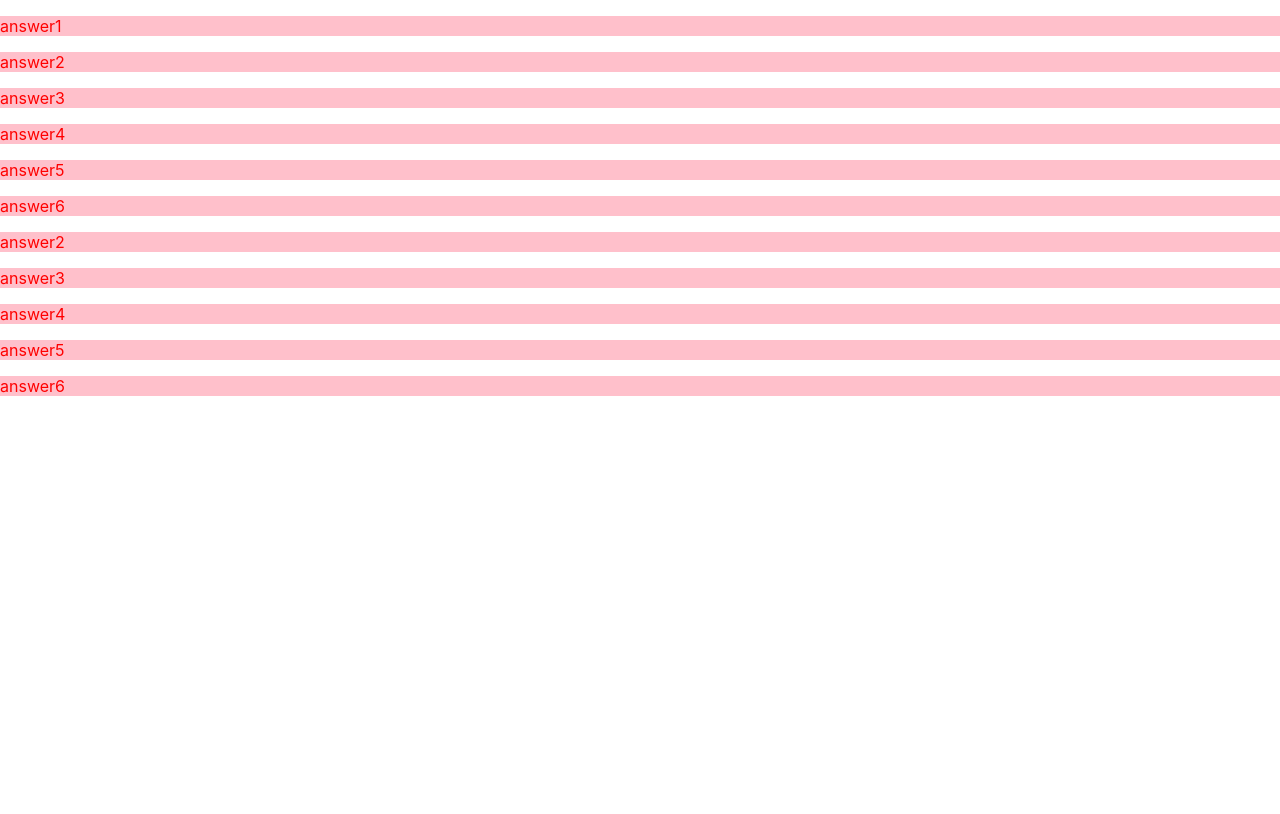
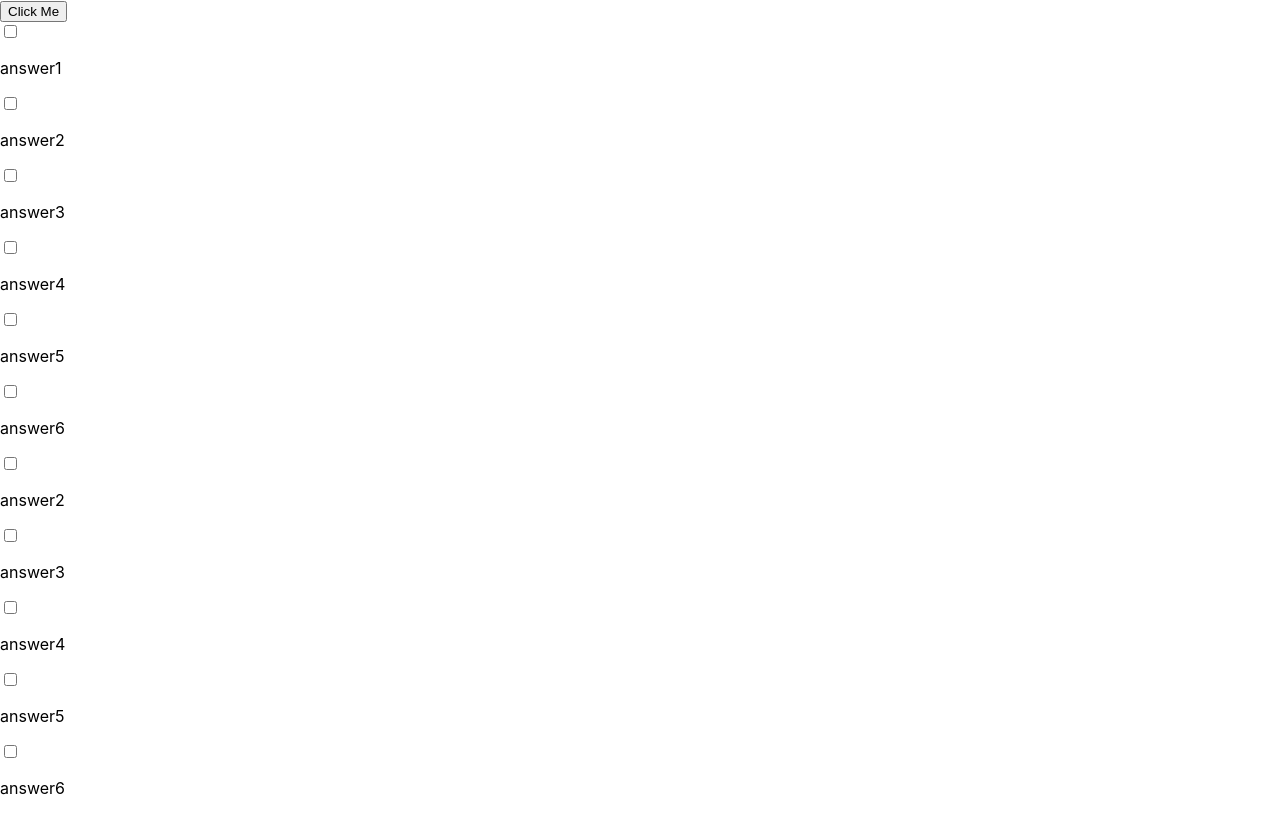
Before and after one commit to chithu777/reactTutorials, a React (Create React App) app: page / in a window 1280 px wide. Built offline with nearby package versions, Linux system fonts and the light colour scheme.

Commit message:
Checking CheckBox Value

```diff
--- a/src/App.js
+++ b/src/App.js
@@ -5,15 +5,19 @@ class App extends Component{
 
   constructor(){
     super();
-    const ProductsData = productsData.map((data)=>{
-      return <TodoItem answer={data.answer} />
+    const ProductsData = productsData.map((data, index)=>{
+      return <TodoItem key={index} answer={data.answer} checkes={false} />
     });
     this.state = {"ProductsData":ProductsData}
+  }
+  changeContent(){
+    this.setState()
   }
   render(){
 
     return (
       <div>
+        <button onClick={this.changeContent()}>Click Me</button>
         {this.state.ProductsData}
       </div>
     )
--- a/src/TodoItem.js
+++ b/src/TodoItem.js
@@ -1,13 +1,21 @@
 import React from 'react';
 
-function TodoItem(props){
+
+class TodoItem extends React.Component{
+    constructor(){
+        super();
         const style = { color: "red",background:'pink'}
         const style2 = { color: "red",background:'pink'}
         const style3 = { color: "red"}
+    }
+    render(){
         return(
-        <div style={style3}>
-            <p style={style}>{props.answer}</p>
+            <div style={this.style3}>
+
+                <input type="checkbox" defaultChecked={this.props.checkes}></input>
+                <p style={this.style}>{this.props.answer}</p>
             </div>
         )
     }
+}
 export default TodoItem
```
Lines whose indentation alone changed are shown as unchanged.
